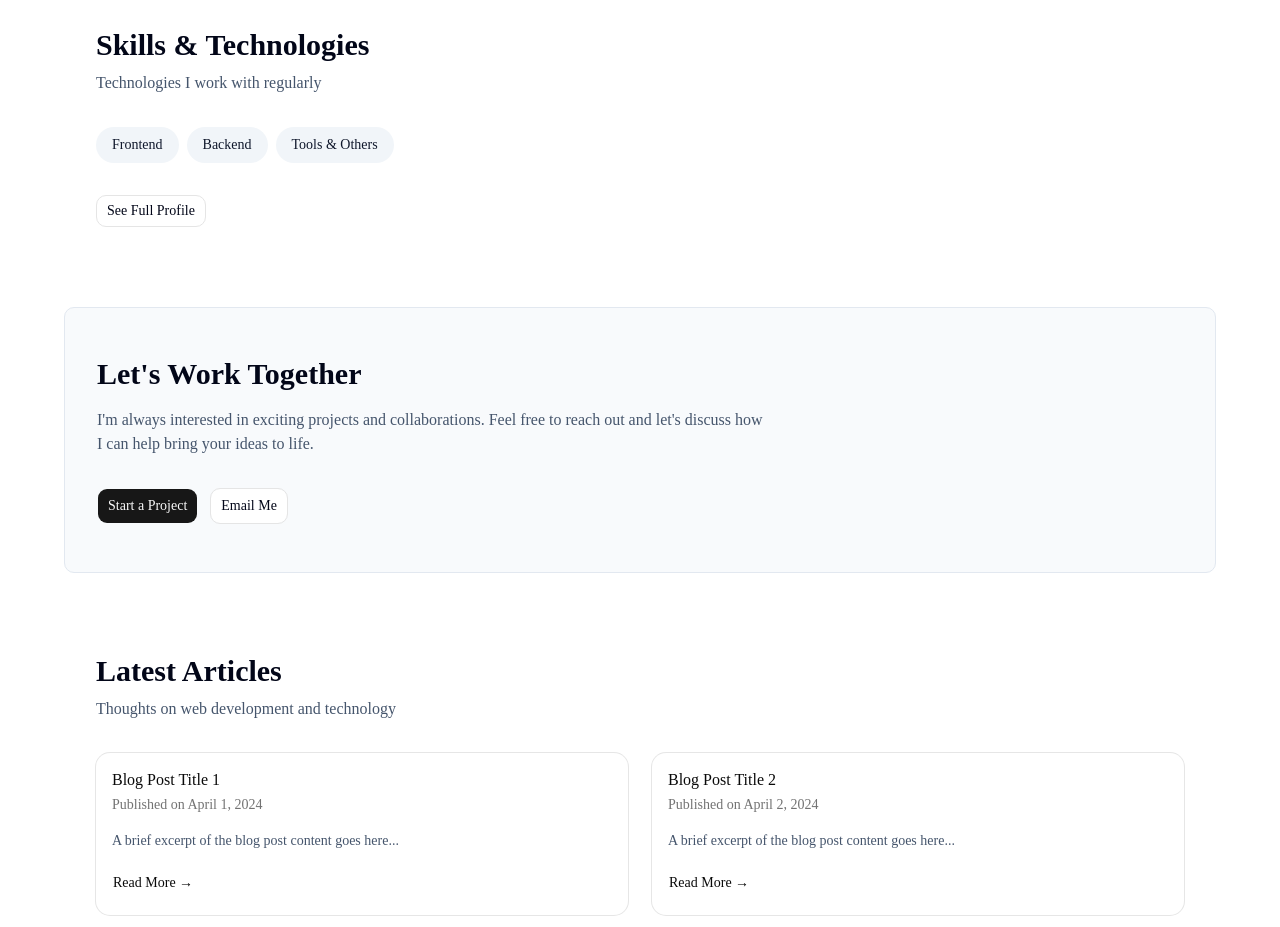
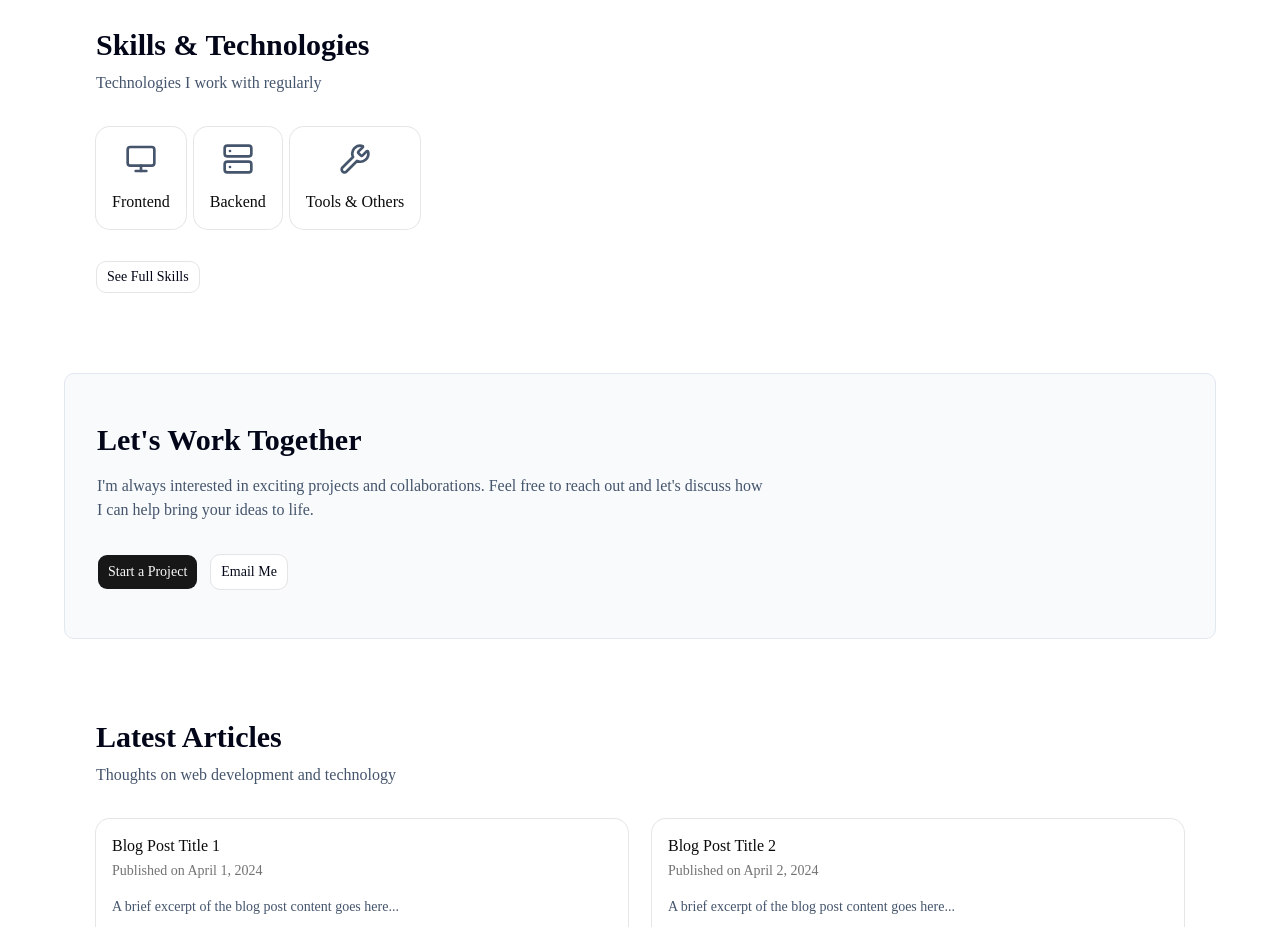
Before and after one commit to bayusm0506/my-portofolio, a Next.js app: page / in a window 1280 px wide. Shown: the part 860-1787 px from the top of the page. Built offline with nearby package versions, Linux system fonts and the light colour scheme.

Commit message:
fix: update section skills & technologies in dashboard page

```diff
--- a/app/page.tsx
+++ b/app/page.tsx
@@ -12,6 +12,7 @@ import { fetchProjects, fetchSkills } from '@/lib/services';
 import { truncateText } from '@/lib/utils';
 import { useQuery } from '@tanstack/react-query';
 import { motion } from 'motion/react';
+import { getIcon } from './skills/page';
 
 export default function Home() {
   const { data: projectsData = [], isLoading: isLoadingProjects } = useQuery({
@@ -153,19 +154,25 @@ export default function Home() {
             <SkillSkeleton />
           ) : (
             <div className="flex flex-wrap gap-2">
-              {skillsData.map((skill, index) => (
-                <div
-                  key={index}
-                  className="inline-flex items-center rounded-full bg-slate-100 px-4 py-2 text-sm font-medium text-slate-900 dark:bg-slate-800 dark:text-slate-100"
-                >
-                  {skill.name}
-                </div>
+              {skillsData.map((category, index) => (
+                <Card key={category.name} className="group hover:shadow-lg transition-shadow">
+                  <CardHeader className="flex items-center justify-center">
+                    <div className="flex items-center gap-3">
+                      <div className="text-slate-600 dark:text-slate-400">
+                        {getIcon(category.icon)}
+                      </div>
+                    </div>
+                  </CardHeader>
+                  <CardContent>
+                    <CardTitle>{category.name}</CardTitle>
+                  </CardContent>
+                </Card>
               ))}
             </div>
           )}
 
           <Button variant="outline" className="w-full sm:w-auto">
-            <Link href="/skills">See Full Profile</Link>
+            <Link href="/skills">See Full Skills</Link>
           </Button>
         </Container>
       </MotionContainer>
--- a/app/skills/page.tsx
+++ b/app/skills/page.tsx
@@ -11,18 +11,18 @@ import { fetchSkills } from '@/lib/services';
 import { useQuery } from '@tanstack/react-query';
 import * as LucideIcons from 'lucide-react';
 
+export const getIcon = (iconName: string) => {
+  const Icon = LucideIcons[iconName as keyof typeof LucideIcons] as React.ComponentType<{
+    className: string;
+  }>;
+  return Icon ? <Icon className="w-8 h-8" /> : null;
+};
+
 export default function Skills() {
   const { data: skillsData = [], isLoading } = useQuery({
     queryKey: ['skills'],
     queryFn: fetchSkills,
   });
-
-  const getIcon = (iconName: string) => {
-    const Icon = LucideIcons[iconName as keyof typeof LucideIcons] as React.ComponentType<{
-      className: string;
-    }>;
-    return Icon ? <Icon className="w-8 h-8" /> : null;
-  };
 
   if (isLoading) {
     return (
--- a/interfaces/global-interfaces.ts
+++ b/interfaces/global-interfaces.ts
@@ -23,6 +23,7 @@ export interface BlogPost {
 
 export interface Skill {
   name: string;
+  icon: string;
   skills: Array<{
     name: string;
     level: string;
--- a/mocks/skills.ts
+++ b/mocks/skills.ts
@@ -1,6 +1,7 @@
 export const skillsByCategory = [
   {
     name: 'Frontend',
+    icon: 'Monitor',
     skills: [
       { name: 'React', level: 'Expert', icon: 'Code' },
       { name: 'Next.js', level: 'Expert', icon: 'Zap' },
@@ -13,6 +14,7 @@ export const skillsByCategory = [
   },
   {
     name: 'Backend',
+    icon: 'Server',
     skills: [
       { name: 'Node.js', level: 'Advanced', icon: 'Server' },
       { name: 'Express', level: 'Advanced', icon: 'Network' },
@@ -23,6 +25,7 @@ export const skillsByCategory = [
   },
   {
     name: 'Tools & Others',
+    icon: 'Wrench',
     skills: [
       { name: 'Git', level: 'Expert', icon: 'GitBranch' },
       { name: 'Docker', level: 'Intermediate', icon: 'Container' },
```
